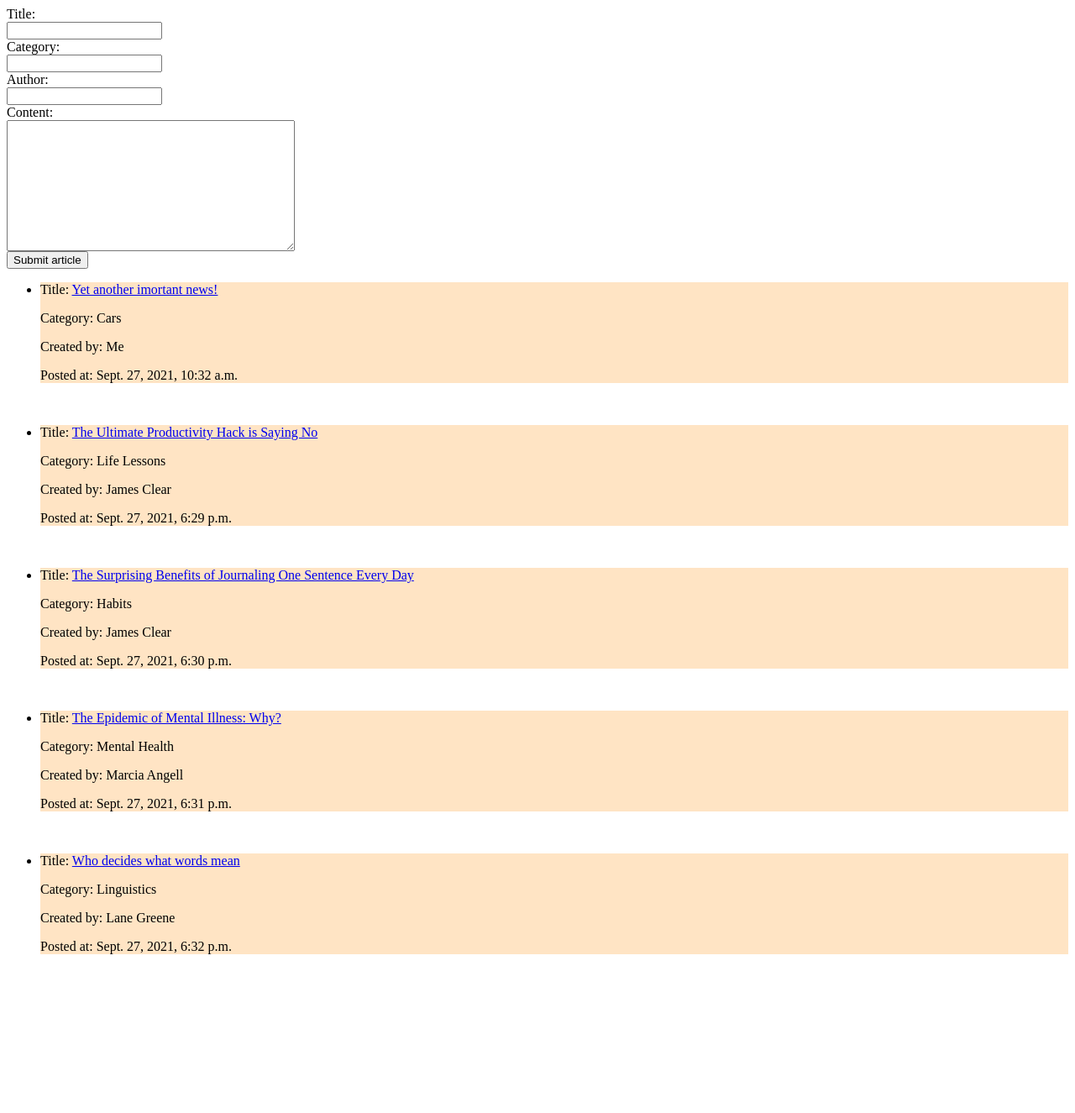
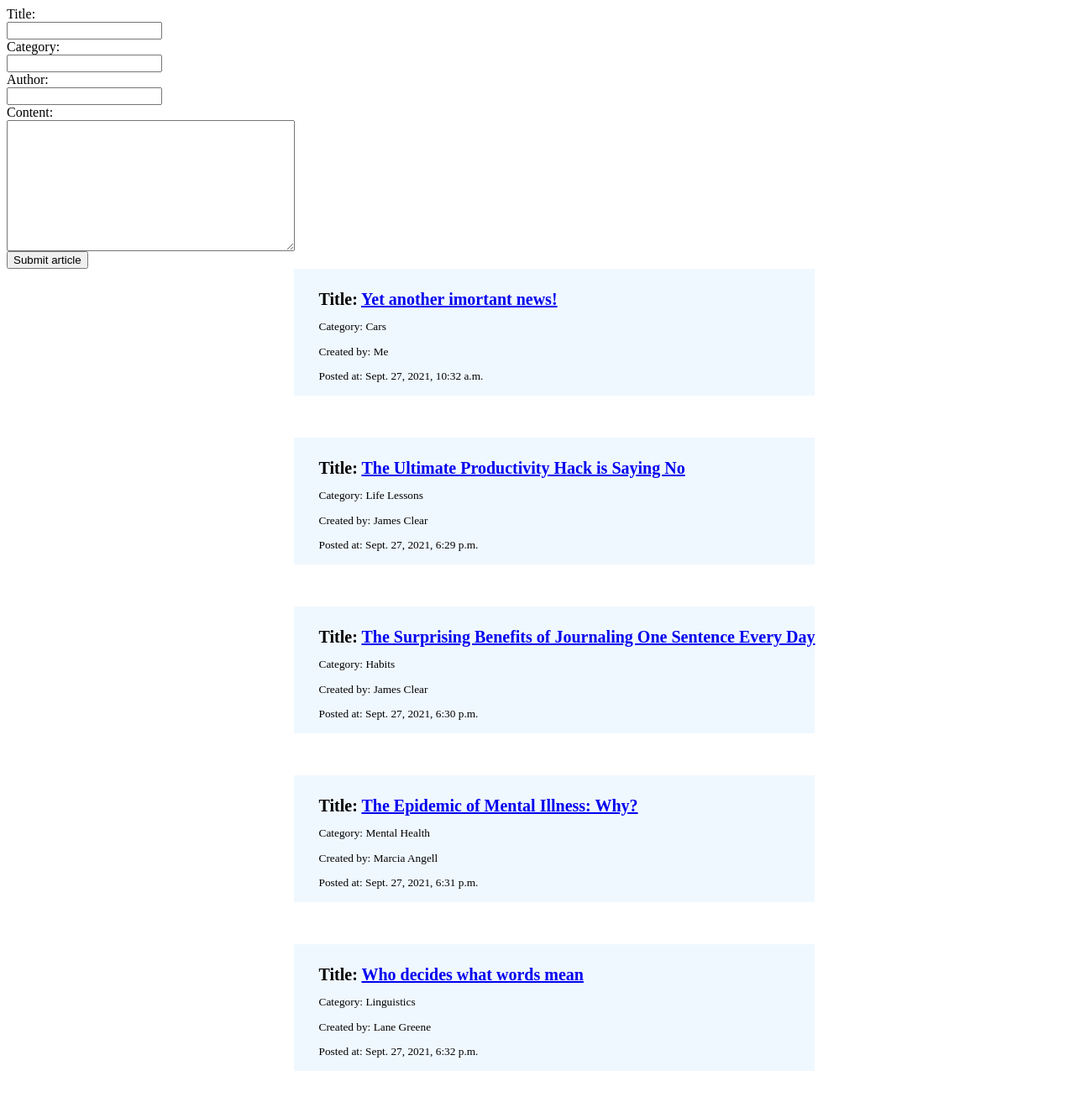
Before and after one commit to artpheon/django_app, a Django app: page /blog/articles in a window 1280 px wide. Shown: the whole page at 84% size. Before the commit the page ends 1136 px from the top, so only its background shows below. Run offline with Django 3.2, Linux system fonts and the light colour scheme; data comes from the database, SQL or seed files in the repository; both versions use the stored data as it was after the commit.

Commit message:
cleaned and refactored the code

```diff
--- a/django_blog/blog/templates/articles.html
+++ b/django_blog/blog/templates/articles.html
@@ -10,9 +10,24 @@
             textarea {
                 display: block;
             }
+            ul {
+                list-style-type: none;
+                margin: 0 auto;
+                display: block;
+                width: max-content;
+            }
             ul>li {
                 margin-bottom: 50px;
-                background-color: bisque;
+                background-color: aliceblue;
+                padding: 5px 0px 5px 30px;
+            }
+            ul>li>p {
+                font-size: 10pt;
+                margin-bottom: 10px;
+            }
+            ul>li>p:first-child {
+                font-weight: bold;
+                font-size: 15pt;
             }
         </style>
     </head>
--- a/django_blog/blog/urls.py
+++ b/django_blog/blog/urls.py
@@ -1,9 +1,9 @@
-from .views import Home, Article, ArticleDetailed
+from .views import Blog, Article, ArticleDetailed
 from django.urls import path, include
 
 
 urlpatterns = [
-    path('', Home.as_view()),
+    path('', Blog.as_view()),
     path('articles', Article.as_view()),
     path('articles/<int:id>', ArticleDetailed.as_view())
 ]
--- a/django_blog/blog/views.py
+++ b/django_blog/blog/views.py
@@ -12,10 +12,11 @@ from blog.forms import ArticleForm
 
 class Home(View):
     def get(self, request):
-        return HttpResponse('Welcome to my Blog!')
+        return render(request, 'index.html')
 
-    def post(self, request):
-        return HttpResponse('[POST] Welcome to my blog!')
+class Blog(View):
+    def get(self, request):
+        return render(request, 'blog.html')
 
 class Article(View):
     def get(self, request):
--- a/django_blog/django_blog/urls.py
+++ b/django_blog/django_blog/urls.py
@@ -15,8 +15,10 @@ Including another URLconf
 """
 from django.contrib import admin
 from django.urls import path, include
+from blog.views import Home
 
 urlpatterns = [
+    path('', Home.as_view()),
     path('admin/', admin.site.urls),
     path('blog/', include("blog.urls"))
 ]
```
Also changed, not shown: django_blog/blog/templates/blog.html (added, +22 -0 lines), django_blog/blog/templates/index.html (added, +23 -0 lines), django_blog/db.sqlite3, src/file.py (deleted), 3 other files.
